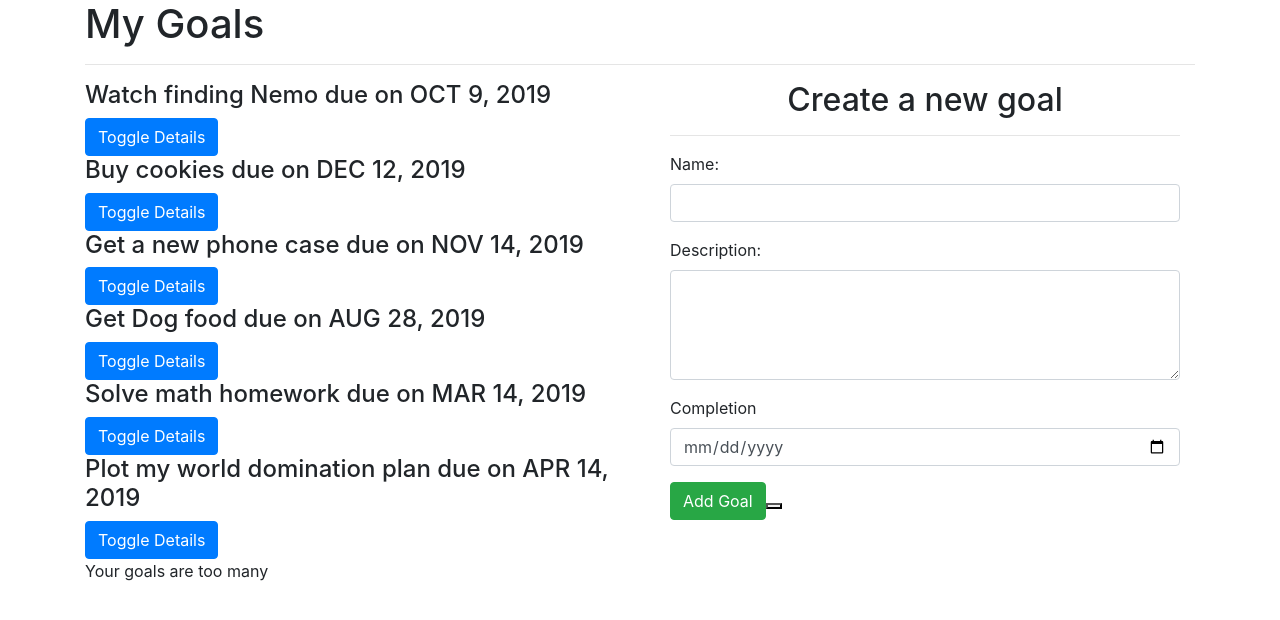
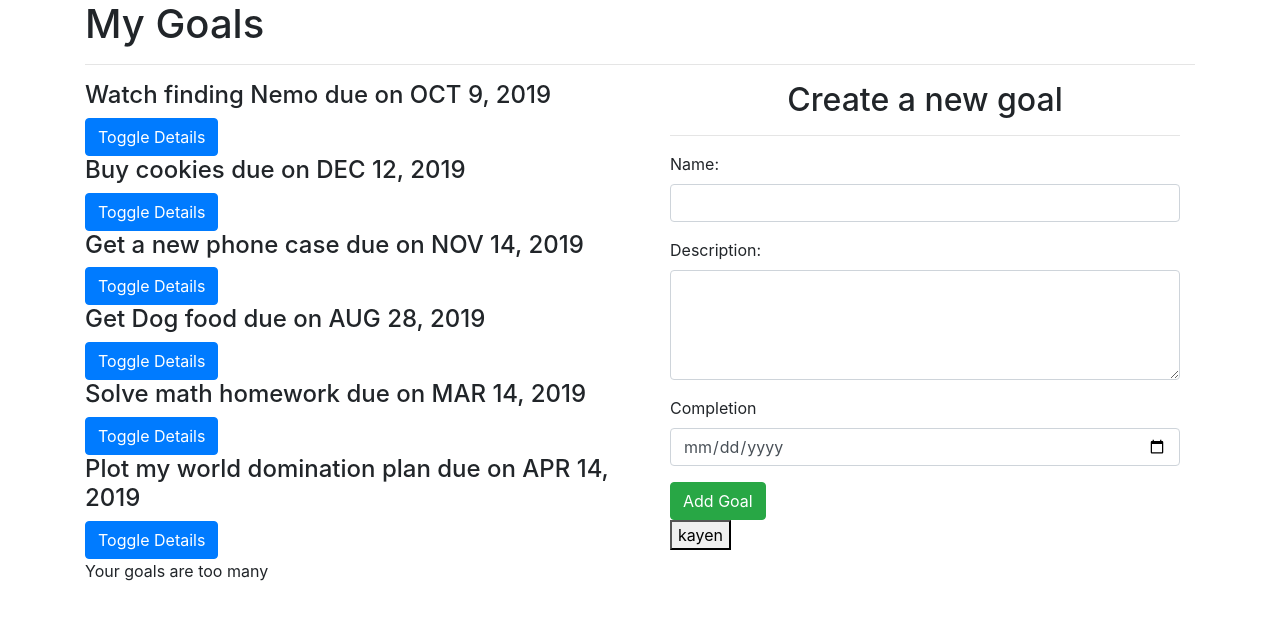
Before and after one commit to MungaiKeren/angular-apps, an Angular app: page / in a window 1280 px wide. Shown: the top 620 px of the page. Built offline with nearby package versions, Linux system fonts and the light colour scheme.

Commit message:
This commit will modify files

```diff
--- a/src/app/goal-detail/goal-detail.component.ts
+++ b/src/app/goal-detail/goal-detail.component.ts
@@ -7,7 +7,8 @@ import { Goal } from'../goal';
 })
 export class GoalDetailComponent implements OnInit {
   @Input() goal:Goal;
-  @Output() isComplete = new EventEmitter<boolean>();//output decorator defines isComplete as an event emitter that takes in a boolean
+  @Output() isComplete = new EventEmitter<boolean>();
+  //output decorator defines isComplete as an event emitter that takes in a boolean
 
   // goalComplete(complete:boolean){
   //   this.isComplete.emit(complete);
--- a/src/app/goal-form/goal-form.component.html
+++ b/src/app/goal-form/goal-form.component.html
@@ -24,7 +24,7 @@
                 <p>Date must be provided.</p>
             </div>
         </div>
-        <button type="submit" class="btn btn-success">Add Goal</button>
-        <button></button>
+        <button type="submit" class="btn btn-success">Add Goal</button><br>
+        <button>kayen</button>
     </form>
 </div>
--- a/src/app/strikethrough.directive.ts
+++ b/src/app/strikethrough.directive.ts
@@ -8,11 +8,11 @@ export class StrikethroughDirective {
   constructor(private elem:ElementRef) { }
 
   @HostListener("click")onClicks(){
-    this.textDeco("line-through")
+    this.textDeco("line-through");
   }
 
   @HostListener("dblclick")onDoubleClicks(){
-    this.textDeco("None")
+    this.textDeco("None");
   }
   private textDeco(action:string){
     this.elem.nativeElement.style.textDecoration=action;
--- a/src/index.html
+++ b/src/index.html
@@ -7,6 +7,7 @@
 
   <meta name="viewport" content="width=device-width, initial-scale=1">
   <link rel="icon" type="image/x-icon" href="favicon.ico">
+  <link rel="stylesheet" href="">
 </head>
 <body>
   <app-root></app-root>
```
